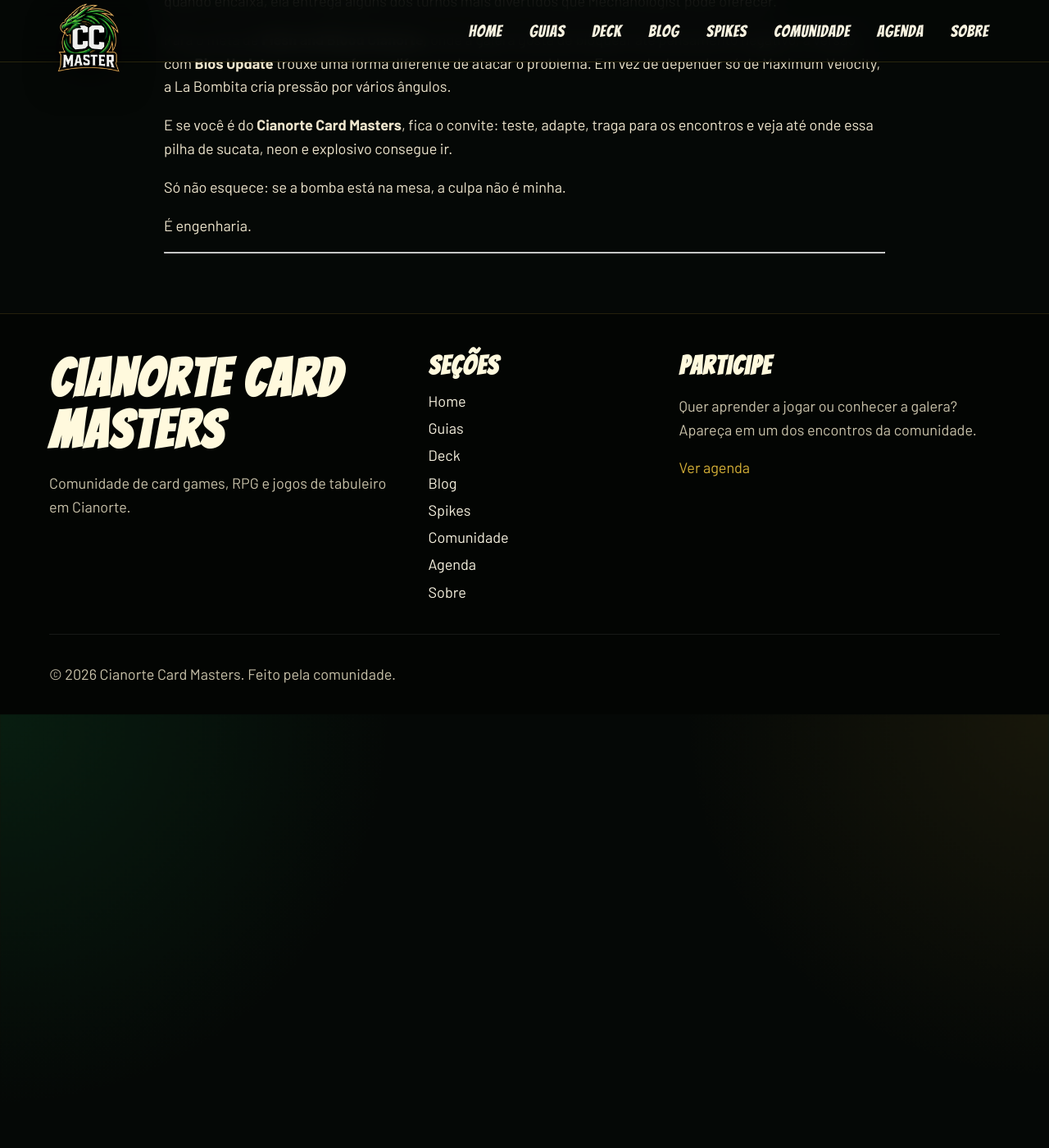
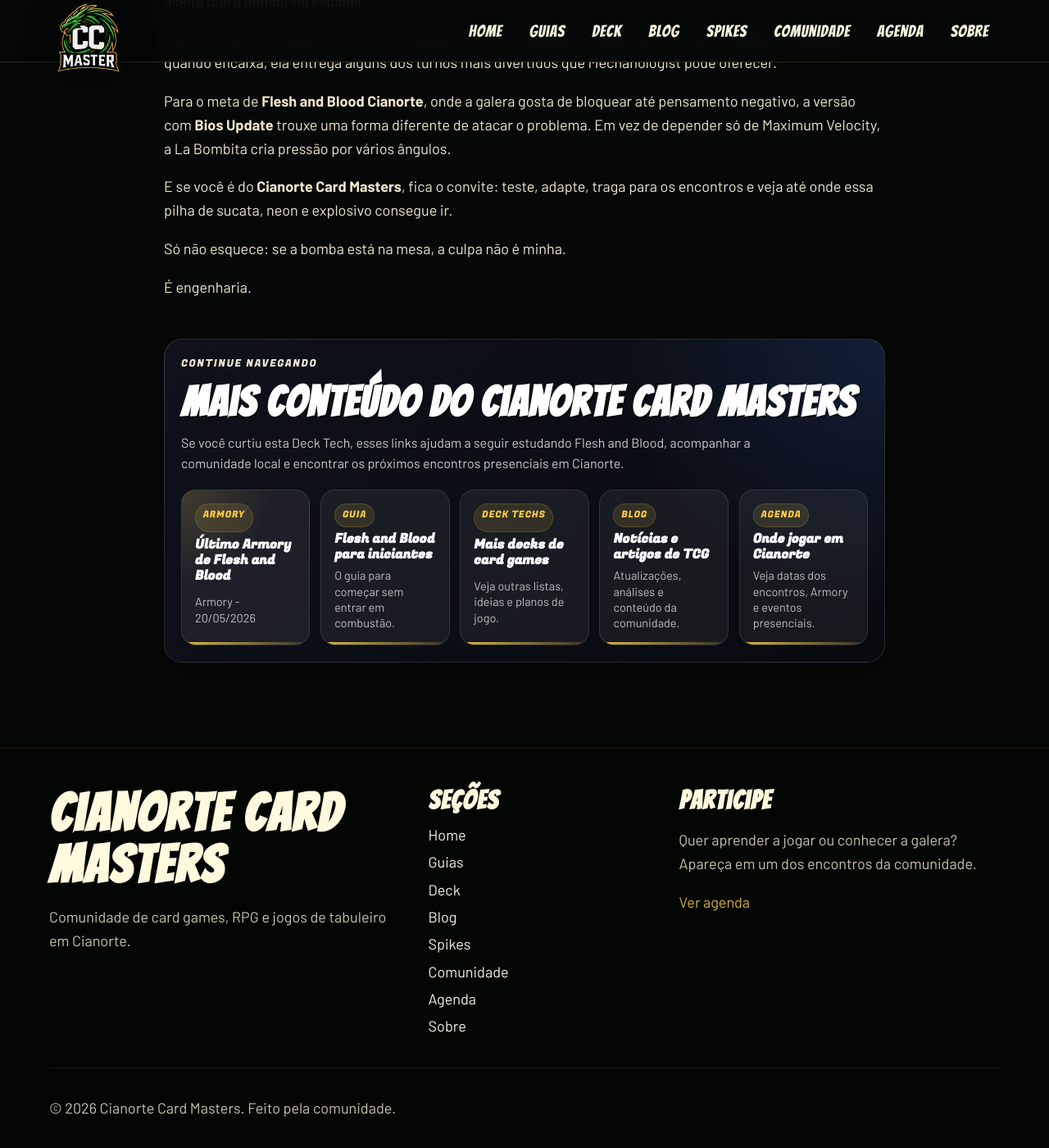
Before and after one commit to Knoha-knotoa/cianortecardmaster, a Jekyll site: the page built from _decks/Classic-Constructed/deck-tech-dash-io-la-bombita.md, in a window 1280 px wide and 1400 px high, scrolled down 17634 px. Shown: the whole window at 82% size. Built offline with Jekyll 4.4.1, drawn with Linux system fonts in a browser that asks for light colours; some of the changed text lies outside the part shown.

Commit message:
Add files via upload

```diff
--- a/_decks/Classic-Constructed/deck-tech-dash-io-la-bombita.md
+++ b/_decks/Classic-Constructed/deck-tech-dash-io-la-bombita.md
@@ -406,4 +408,4 @@
 
 É engenharia.
 
----
+{% include internal-links-card.html %}
--- a/_includes/decklist-card.html
+++ b/_includes/decklist-card.html
@@ -1,16 +1,11 @@
 {% assign deck = site.data.decklists[include.deck] %}
 
-{% unless deck %}
-  <p class="ccm-decklist-note">
-    Decklist não encontrada: <code>{{ include.deck }}</code>. Verifique se existe um arquivo em <code>_data/decklists/</code> com esse nome.
-  </p>
-{% else %}
+{% if deck %}
 <section class="ccm-decklist-card" aria-labelledby="decklist-{{ include.deck | slugify }}">
-
   <header class="ccm-decklist-header">
     <div class="ccm-decklist-kicker">Decklist completa</div>
 
-    <h2 id="decklist-{{ include.deck | slugify }}" class="ccm-decklist-title">{{ deck.title }}</h2>
+    <h2 class="ccm-decklist-title" id="decklist-{{ include.deck | slugify }}">{{ deck.title }}</h2>
 
     {% if deck.description %}
       <p class="ccm-decklist-description">{{ deck.description }}</p>
@@ -25,20 +20,12 @@
         <span class="ccm-decklist-chip"><strong>Formato:</strong> {{ deck.format }}</span>
       {% endif %}
 
-      {% if deck.deck_class %}
-        <span class="ccm-decklist-chip"><strong>Classe:</strong> {{ deck.deck_class }}</span>
+      {% if deck.class %}
+        <span class="ccm-decklist-chip"><strong>Classe:</strong> {{ deck.class }}</span>
       {% endif %}
 
       {% if deck.plan %}
         <span class="ccm-decklist-chip"><strong>Plano:</strong> {{ deck.plan }}</span>
-      {% endif %}
-
-      {% if deck.source_label %}
-        {% if deck.source_url %}
-          <a class="ccm-decklist-chip ccm-decklist-chip-link" href="{{ deck.source_url }}" target="_blank" rel="noopener"><strong>Fonte:</strong> {{ deck.source_label }}</a>
-        {% else %}
-          <span class="ccm-decklist-chip"><strong>Fonte:</strong> {{ deck.source_label }}</span>
-        {% endif %}
       {% endif %}
     </div>
   </header>
@@ -61,7 +48,7 @@
               <span class="ccm-decklist-card-name">{{ card.name }}</span>
 
               {% if card.pitch %}
-                <span class="ccm-decklist-pitch {{ card.pitch | downcase }}">{{ card.pitch }}</span>
+                <span class="ccm-decklist-pitch {{ card.pitch }}">{{ card.pitch }}</span>
               {% elsif card.type %}
                 <span class="ccm-decklist-pitch">{{ card.type }}</span>
               {% endif %}
@@ -75,6 +62,7 @@
   {% if deck.note %}
     <p class="ccm-decklist-note">{{ deck.note }}</p>
   {% endif %}
-
 </section>
-{% endunless %}
+{% else %}
+  <!-- Decklist não encontrada: {{ include.deck }} -->
+{% endif %}
--- /dev/null
+++ b/_includes/internal-links-card.html
@@ -0,0 +1,60 @@
+{% assign latest_armory = nil %}
+{% assign community_posts = site.comunidade | where_exp: "item", "item.published != false" | sort: "date" | reverse %}
+{% for community_post in community_posts %}
+  {% assign community_path = community_post.path | downcase %}
+  {% if community_path contains "_comunidade/armory/" %}
+    {% assign latest_armory = community_post %}
+    {% break %}
+  {% endif %}
+{% endfor %}
+
+<section class="ccm-internal-links-card" aria-labelledby="ccm-internal-links-title">
+  <header class="ccm-internal-links-header">
+    <p class="ccm-internal-links-kicker">Continue navegando</p>
+    <h2 id="ccm-internal-links-title">Mais conteúdo do Cianorte Card Masters</h2>
+    <p>
+      Se você curtiu esta Deck Tech, esses links ajudam a seguir estudando Flesh and Blood,
+      acompanhar a comunidade local e encontrar os próximos encontros presenciais em Cianorte.
+    </p>
+  </header>
+
+  <div class="ccm-internal-links-grid">
+    {% if latest_armory %}
+      <a class="ccm-internal-link-item featured" href="{{ latest_armory.url | relative_url }}">
+        <span class="ccm-internal-link-tag">Armory</span>
+        <strong>Último Armory de Flesh and Blood</strong>
+        <small>{{ latest_armory.title }}</small>
+      </a>
+    {% else %}
+      <a class="ccm-internal-link-item featured" href="{{ '/comunidade/' | relative_url }}">
+        <span class="ccm-internal-link-tag">Comunidade</span>
+        <strong>Resultados de Armory</strong>
+        <small>Acompanhe os torneios e encontros da comunidade.</small>
+      </a>
+    {% endif %}
+
+    <a class="ccm-internal-link-item" href="{{ '/guias/guia-fab-para-lerdos/' | relative_url }}">
+      <span class="ccm-internal-link-tag">Guia</span>
+      <strong>Flesh and Blood para iniciantes</strong>
+      <small>O guia para começar sem entrar em combustão.</small>
+    </a>
+
+    <a class="ccm-internal-link-item" href="{{ '/decks/' | relative_url }}">
+      <span class="ccm-internal-link-tag">Deck Techs</span>
+      <strong>Mais decks de card games</strong>
+      <small>Veja outras listas, ideias e planos de jogo.</small>
+    </a>
+
+    <a class="ccm-internal-link-item" href="{{ '/blog/' | relative_url }}">
+      <span class="ccm-internal-link-tag">Blog</span>
+      <strong>Notícias e artigos de TCG</strong>
+      <small>Atualizações, análises e conteúdo da comunidade.</small>
+    </a>
+
+    <a class="ccm-internal-link-item" href="{{ '/agenda/' | relative_url }}">
+      <span class="ccm-internal-link-tag">Agenda</span>
+      <strong>Onde jogar em Cianorte</strong>
+      <small>Veja datas dos encontros, Armory e eventos presenciais.</small>
+    </a>
+  </div>
+</section>
--- a/assets/css/styles.css
+++ b/assets/css/styles.css
@@ -3951,53 +3951,58 @@
   }
 }
 
-/* ================================
-   Decklist Card reutilizável
-   Uso: {% include decklist-card.html deck="nome_do_arquivo" %}
-   Dados: _data/decklists/nome_do_arquivo.yml
-================================ */
-
-.ccm-decklist-card {
+/* =========================================================
+   Cianorte Card Masters — Decklist Card + Links Internos
+   Componentes reutilizáveis para Deck Techs e artigos.
+========================================================= */
+
+.ccm-decklist-card,
+.ccm-internal-links-card {
   margin: 2.5rem 0;
   padding: 1.25rem;
-  border: 1px solid var(--line);
-  border-radius: var(--radius);
+  border: 1px solid rgba(255, 255, 255, 0.12);
+  border-radius: 22px;
   background:
-    radial-gradient(circle at top left, rgba(212, 175, 55, .13), transparent 34%),
-    linear-gradient(135deg, rgba(16, 27, 19, .98), rgba(7, 10, 8, .99));
-  box-shadow: var(--shadow);
+    radial-gradient(circle at top left, rgba(255, 196, 0, 0.12), transparent 34%),
+    linear-gradient(135deg, rgba(22, 24, 32, 0.96), rgba(10, 12, 18, 0.98));
+  box-shadow: 0 18px 45px rgba(0, 0, 0, 0.28);
   overflow: hidden;
 }
 
-.ccm-decklist-header {
-  display: grid;
-  gap: .8rem;
+.ccm-decklist-header,
+.ccm-internal-links-header {
+  display: grid;
+  gap: 0.8rem;
   margin-bottom: 1.25rem;
 }
 
-.ccm-decklist-kicker {
-  font-family: "Fugaz One", system-ui, sans-serif;
-  font-size: .78rem;
+.ccm-decklist-kicker,
+.ccm-internal-links-kicker {
+  margin: 0;
+  font-family: var(--font-subtitle, "Fugaz One", sans-serif);
+  font-size: 0.78rem;
   text-transform: uppercase;
-  letter-spacing: .12em;
-  color: var(--gold);
-}
-
-.ccm-decklist-title {
+  letter-spacing: 0.12em;
+  color: #f7c948;
+}
+
+.ccm-decklist-title,
+.ccm-internal-links-header h2 {
   margin: 0;
-  font-family: "Bangers", system-ui, sans-serif;
-  font-size: clamp(2.1rem, 5vw, 3.25rem);
-  line-height: .95;
-  letter-spacing: .035em;
-  color: var(--white);
-  text-shadow: 2px 2px 0 rgba(0, 0, 0, .45);
-}
-
-.ccm-decklist-description {
-  max-width: 820px;
+  font-family: var(--font-title, "Bangers", sans-serif);
+  font-size: clamp(2rem, 5vw, 3.2rem);
+  line-height: 0.95;
+  letter-spacing: 0.03em;
+  color: #ffffff;
+  text-shadow: 2px 2px 0 rgba(0, 0, 0, 0.45);
+}
+
+.ccm-decklist-description,
+.ccm-internal-links-header p:last-child {
+  max-width: 780px;
   margin: 0;
-  color: var(--muted);
-  font-family: "Barlow", system-ui, sans-serif;
+  color: rgba(255, 255, 255, 0.78);
+  font-family: var(--font-body, "Barlow", sans-serif);
   font-size: 1rem;
   line-height: 1.55;
 }
@@ -4005,59 +4010,52 @@
 .ccm-decklist-meta {
   display: flex;
   flex-wrap: wrap;
-  gap: .5rem;
-  margin-top: .25rem;
+  gap: 0.5rem;
+  margin-top: 0.25rem;
 }
 
 .ccm-decklist-chip {
   display: inline-flex;
   align-items: center;
-  gap: .35rem;
-  padding: .42rem .7rem;
+  gap: 0.35rem;
+  padding: 0.42rem 0.7rem;
   border-radius: 999px;
-  background: rgba(255, 255, 255, .07);
-  color: rgba(246, 241, 223, .9);
-  font-family: "Fugaz One", system-ui, sans-serif;
-  font-size: .78rem;
+  background: rgba(255, 255, 255, 0.08);
+  color: rgba(255, 255, 255, 0.88);
+  font-family: var(--font-subtitle, "Fugaz One", sans-serif);
+  font-size: 0.78rem;
   line-height: 1;
-  text-decoration: none;
-  border: 1px solid rgba(212, 175, 55, .16);
+  border: 1px solid rgba(255, 255, 255, 0.1);
 }
 
 .ccm-decklist-chip strong {
-  color: var(--gold);
+  color: #f7c948;
   font-weight: 700;
 }
 
-.ccm-decklist-chip-link:hover {
-  color: #fff4b8;
-  background: rgba(212, 175, 55, .13);
-  border-color: rgba(212, 175, 55, .32);
-}
-
 .ccm-decklist-grid {
   display: grid;
-  gap: .85rem;
+  gap: 0.85rem;
 }
 
 .ccm-decklist-section {
   border-radius: 18px;
-  background: rgba(255, 255, 255, .045);
-  border: 1px solid rgba(212, 175, 55, .14);
+  background: rgba(255, 255, 255, 0.055);
+  border: 1px solid rgba(255, 255, 255, 0.1);
   overflow: hidden;
 }
 
 .ccm-decklist-section summary {
   cursor: pointer;
   list-style: none;
-  padding: .9rem 1rem;
+  padding: 0.9rem 1rem;
   display: flex;
   align-items: center;
   justify-content: space-between;
-  gap: .75rem;
-  font-family: "Fugaz One", system-ui, sans-serif;
-  color: var(--white);
-  background: rgba(255, 255, 255, .045);
+  gap: 0.75rem;
+  font-family: var(--font-subtitle, "Fugaz One", sans-serif);
+  color: #ffffff;
+  background: rgba(255, 255, 255, 0.045);
 }
 
 .ccm-decklist-section summary::-webkit-details-marker {
@@ -4066,7 +4064,7 @@
 
 .ccm-decklist-section summary::after {
   content: "＋";
-  color: var(--gold);
+  color: #f7c948;
   font-size: 1.2rem;
   line-height: 1;
 }
@@ -4078,23 +4076,23 @@
 .ccm-decklist-section-title {
   display: flex;
   align-items: center;
-  gap: .55rem;
+  gap: 0.55rem;
 }
 
 .ccm-decklist-count {
-  padding: .25rem .5rem;
+  padding: 0.25rem 0.5rem;
   border-radius: 999px;
-  background: var(--gold-soft);
-  color: #ffe9a6;
-  font-size: .72rem;
+  background: rgba(247, 201, 72, 0.15);
+  color: #f7c948;
+  font-size: 0.72rem;
   white-space: nowrap;
 }
 
 .ccm-decklist-list {
   margin: 0;
-  padding: .75rem;
-  display: grid;
-  gap: .45rem;
+  padding: 0.75rem;
+  display: grid;
+  gap: 0.45rem;
   list-style: none;
 }
 
@@ -4102,66 +4100,142 @@
   display: grid;
   grid-template-columns: auto 1fr auto;
   align-items: center;
-  gap: .65rem;
-  padding: .55rem .65rem;
+  gap: 0.65rem;
+  padding: 0.55rem 0.65rem;
   border-radius: 12px;
-  background: rgba(0, 0, 0, .2);
-  color: rgba(246, 241, 223, .9);
-  font-family: "Barlow", system-ui, sans-serif;
-  font-size: .97rem;
+  background: rgba(0, 0, 0, 0.18);
+  color: rgba(255, 255, 255, 0.88);
+  font-family: var(--font-body, "Barlow", sans-serif);
+  font-size: 0.97rem;
   line-height: 1.25;
 }
 
 .ccm-decklist-qty {
   min-width: 2rem;
-  padding: .18rem .45rem;
+  padding: 0.18rem 0.45rem;
   border-radius: 999px;
   text-align: center;
   font-weight: 800;
-  color: #10140d;
-  background: var(--gold);
+  color: #101010;
+  background: #f7c948;
 }
 
 .ccm-decklist-card-name {
-  font-weight: 650;
+  font-weight: 600;
 }
 
 .ccm-decklist-pitch {
   justify-self: end;
-  padding: .18rem .48rem;
+  padding: 0.18rem 0.48rem;
   border-radius: 999px;
-  font-family: "Fugaz One", system-ui, sans-serif;
-  font-size: .7rem;
+  font-family: var(--font-subtitle, "Fugaz One", sans-serif);
+  font-size: 0.7rem;
   text-transform: uppercase;
-  color: rgba(246, 241, 223, .94);
-  background: rgba(255, 255, 255, .1);
+  color: rgba(255, 255, 255, 0.92);
+  background: rgba(255, 255, 255, 0.1);
 }
 
 .ccm-decklist-pitch.red {
-  background: rgba(255, 70, 70, .24);
+  background: rgba(255, 70, 70, 0.25);
   color: #ffc7c7;
 }
 
 .ccm-decklist-pitch.yellow {
-  background: rgba(255, 205, 70, .24);
+  background: rgba(255, 205, 70, 0.25);
   color: #ffe9a6;
 }
 
 .ccm-decklist-pitch.blue {
-  background: rgba(70, 135, 255, .24);
+  background: rgba(70, 135, 255, 0.25);
   color: #cbdcff;
 }
 
 .ccm-decklist-note {
   margin-top: 1rem;
-  padding: .85rem 1rem;
+  padding: 0.85rem 1rem;
   border-radius: 16px;
-  background: rgba(212, 175, 55, .09);
-  border: 1px solid rgba(212, 175, 55, .16);
-  color: rgba(246, 241, 223, .84);
-  font-family: "Barlow", system-ui, sans-serif;
-  font-size: .95rem;
+  background: rgba(247, 201, 72, 0.09);
+  border: 1px solid rgba(247, 201, 72, 0.16);
+  color: rgba(255, 255, 255, 0.82);
+  font-family: var(--font-body, "Barlow", sans-serif);
+  font-size: 0.95rem;
   line-height: 1.5;
+}
+
+.ccm-internal-links-card {
+  margin-top: 3rem;
+  background:
+    radial-gradient(circle at top right, rgba(70, 135, 255, 0.15), transparent 34%),
+    linear-gradient(135deg, rgba(15, 18, 28, 0.98), rgba(8, 10, 16, 0.99));
+}
+
+.ccm-internal-links-grid {
+  display: grid;
+  gap: 0.8rem;
+}
+
+.ccm-internal-link-item {
+  position: relative;
+  display: grid;
+  gap: 0.35rem;
+  min-height: 118px;
+  padding: 1rem;
+  border-radius: 18px;
+  text-decoration: none;
+  color: #ffffff;
+  background: rgba(255, 255, 255, 0.06);
+  border: 1px solid rgba(255, 255, 255, 0.11);
+  overflow: hidden;
+  transition: transform 160ms ease, border-color 160ms ease, background 160ms ease;
+}
+
+.ccm-internal-link-item::before {
+  content: "";
+  position: absolute;
+  inset: auto 0 0;
+  height: 3px;
+  background: linear-gradient(90deg, #f7c948, rgba(247, 201, 72, 0.15));
+  opacity: 0.9;
+}
+
+.ccm-internal-link-item:hover,
+.ccm-internal-link-item:focus-visible {
+  transform: translateY(-2px);
+  border-color: rgba(247, 201, 72, 0.42);
+  background: rgba(255, 255, 255, 0.085);
+}
+
+.ccm-internal-link-item.featured {
+  background:
+    radial-gradient(circle at top left, rgba(247, 201, 72, 0.16), transparent 45%),
+    rgba(255, 255, 255, 0.07);
+}
+
+.ccm-internal-link-tag {
+  width: fit-content;
+  padding: 0.24rem 0.55rem;
+  border-radius: 999px;
+  font-family: var(--font-subtitle, "Fugaz One", sans-serif);
+  font-size: 0.72rem;
+  text-transform: uppercase;
+  letter-spacing: 0.06em;
+  color: #f7c948;
+  background: rgba(247, 201, 72, 0.12);
+  border: 1px solid rgba(247, 201, 72, 0.18);
+}
+
+.ccm-internal-link-item strong {
+  font-family: var(--font-subtitle, "Fugaz One", sans-serif);
+  font-size: 1rem;
+  line-height: 1.2;
+  color: #ffffff;
+}
+
+.ccm-internal-link-item small {
+  color: rgba(255, 255, 255, 0.72);
+  font-family: var(--font-body, "Barlow", sans-serif);
+  font-size: 0.9rem;
+  line-height: 1.35;
 }
 
 @media (min-width: 800px) {
@@ -4172,10 +4246,21 @@
   .ccm-decklist-section.full {
     grid-column: 1 / -1;
   }
+
+  .ccm-internal-links-grid {
+    grid-template-columns: repeat(5, minmax(0, 1fr));
+  }
+}
+
+@media (max-width: 900px) and (min-width: 621px) {
+  .ccm-internal-links-grid {
+    grid-template-columns: repeat(2, minmax(0, 1fr));
+  }
 }
 
 @media (max-width: 520px) {
-  .ccm-decklist-card {
+  .ccm-decklist-card,
+  .ccm-internal-links-card {
     padding: 1rem;
     border-radius: 18px;
   }
@@ -4188,4 +4273,8 @@
     grid-column: 2;
     justify-self: start;
   }
-}
+
+  .ccm-internal-link-item {
+    min-height: auto;
+  }
+}
```
Also changed, not shown: other parts of _decks/Classic-Constructed/deck-tech-dash-io-la-bombita.md (+2 -0 lines), RELATORIO-DECKLIST-LINKS-INTERNOS-22-05-2026.md (added, +23 -0 lines), _data/decklists/dash_io_la_bombita.yml (+4 -5 lines).
